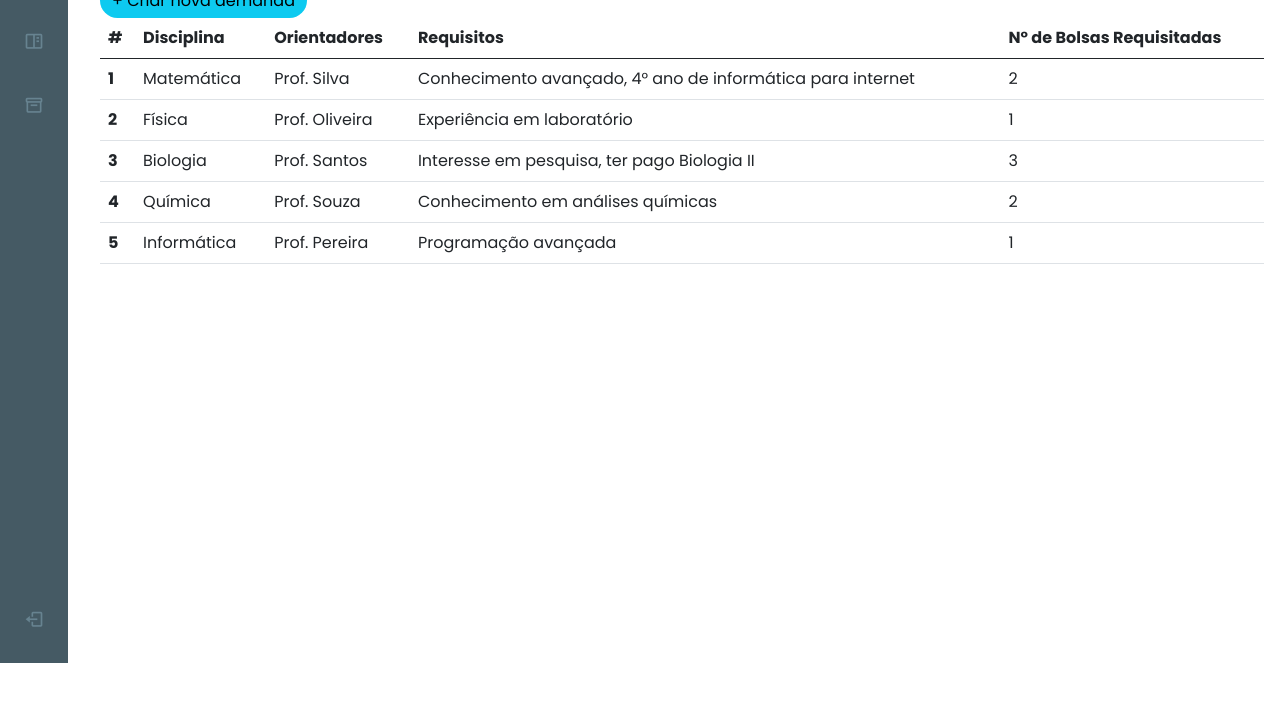
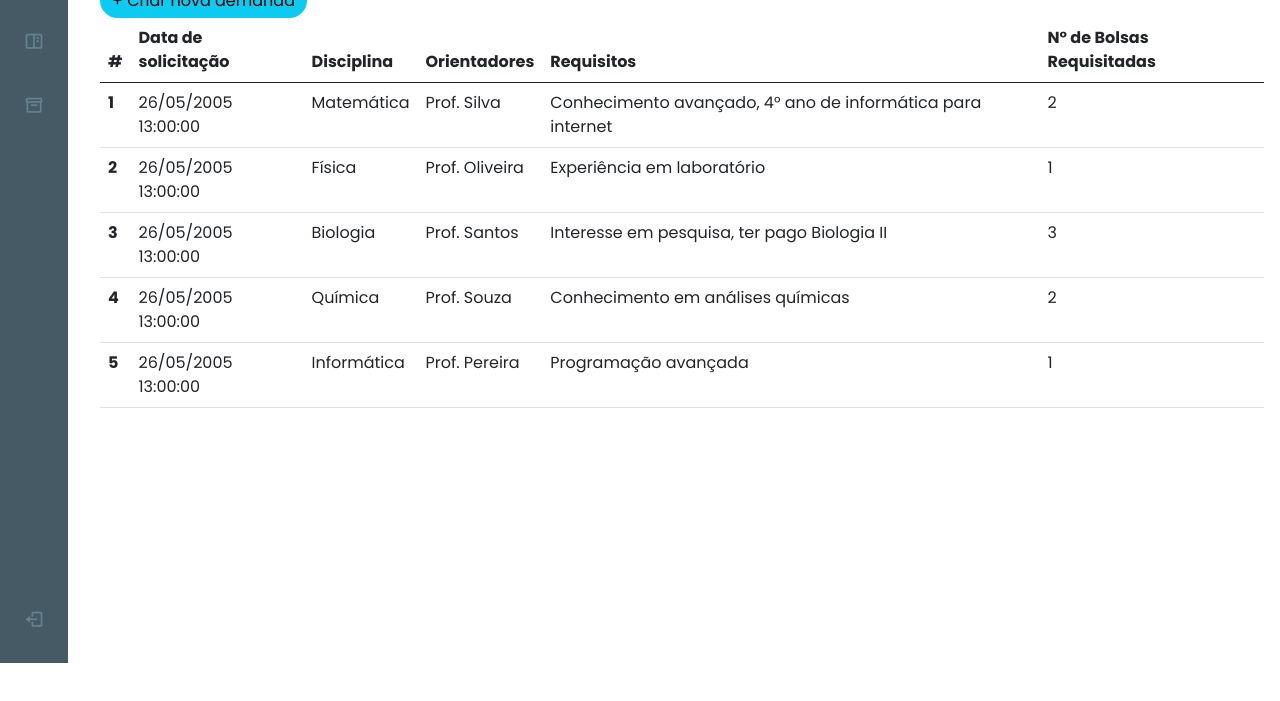
Before and after one commit to leticiaribeiro16/front-minerva, a plain HTML site: page professor/demandaLista.html in a window 1280 px wide. Shown: the part 137-838 px from the top of the page. Drawn offline with nearby package versions, Linux system fonts and the light colour scheme; a small style sheet from the web is missing.

Commit message:
colocando datetime para data

```diff
--- a/professor/demandaLista.html
+++ b/professor/demandaLista.html
@@ -57,6 +57,7 @@
         <thead>
           <tr>
             <th scope="col">#</th>
+            <th scope="col">Data de solicitação</th>
             <th scope="col">Disciplina</th>
             <th scope="col">Orientadores</th>
             <th scope="col">Requisitos</th>
@@ -80,11 +81,11 @@
     <script>
         // Informações para preencher a tabela
         const demandas = [
-        { id: 1, disciplina: 'Matemática', orientadores: 'Prof. Silva', requisitos: 'Conhecimento avançado, 4° ano de informática para internet', bolsas: 2 },
-        { id: 2, disciplina: 'Física', orientadores: 'Prof. Oliveira', requisitos: 'Experiência em laboratório', bolsas: 1 },
-        { id: 3, disciplina: 'Biologia', orientadores: 'Prof. Santos', requisitos: 'Interesse em pesquisa, ter pago Biologia II', bolsas: 3 },
-        { id: 4, disciplina: 'Química', orientadores: 'Prof. Souza', requisitos: 'Conhecimento em análises químicas', bolsas: 2 },
-        { id: 5, disciplina: 'Informática', orientadores: 'Prof. Pereira', requisitos: 'Programação avançada', bolsas: 1 },
+        { id: 1, data: '26/05/2005 13:00:00', disciplina: 'Matemática', orientadores: 'Prof. Silva', requisitos: 'Conhecimento avançado, 4° ano de informática para internet', bolsas: 2 },
+        { id: 2, data: '26/05/2005 13:00:00', disciplina: 'Física', orientadores: 'Prof. Oliveira', requisitos: 'Experiência em laboratório', bolsas: 1 },
+        { id: 3, data: '26/05/2005 13:00:00', disciplina: 'Biologia', orientadores: 'Prof. Santos', requisitos: 'Interesse em pesquisa, ter pago Biologia II', bolsas: 3 },
+        { id: 4, data: '26/05/2005 13:00:00', disciplina: 'Química', orientadores: 'Prof. Souza', requisitos: 'Conhecimento em análises químicas', bolsas: 2 },
+        { id: 5, data: '26/05/2005 13:00:00', disciplina: 'Informática', orientadores: 'Prof. Pereira', requisitos: 'Programação avançada', bolsas: 1 },
         ];
 
         // preenche tabela
@@ -96,6 +97,7 @@
 
             tr.innerHTML = `
             <th scope="row">${demanda.id}</th>
+            <td>${demanda.data}</td>
             <td>${demanda.disciplina}</td>
             <td>${demanda.orientadores}</td>
             <td>${demanda.requisitos}</td>
```
